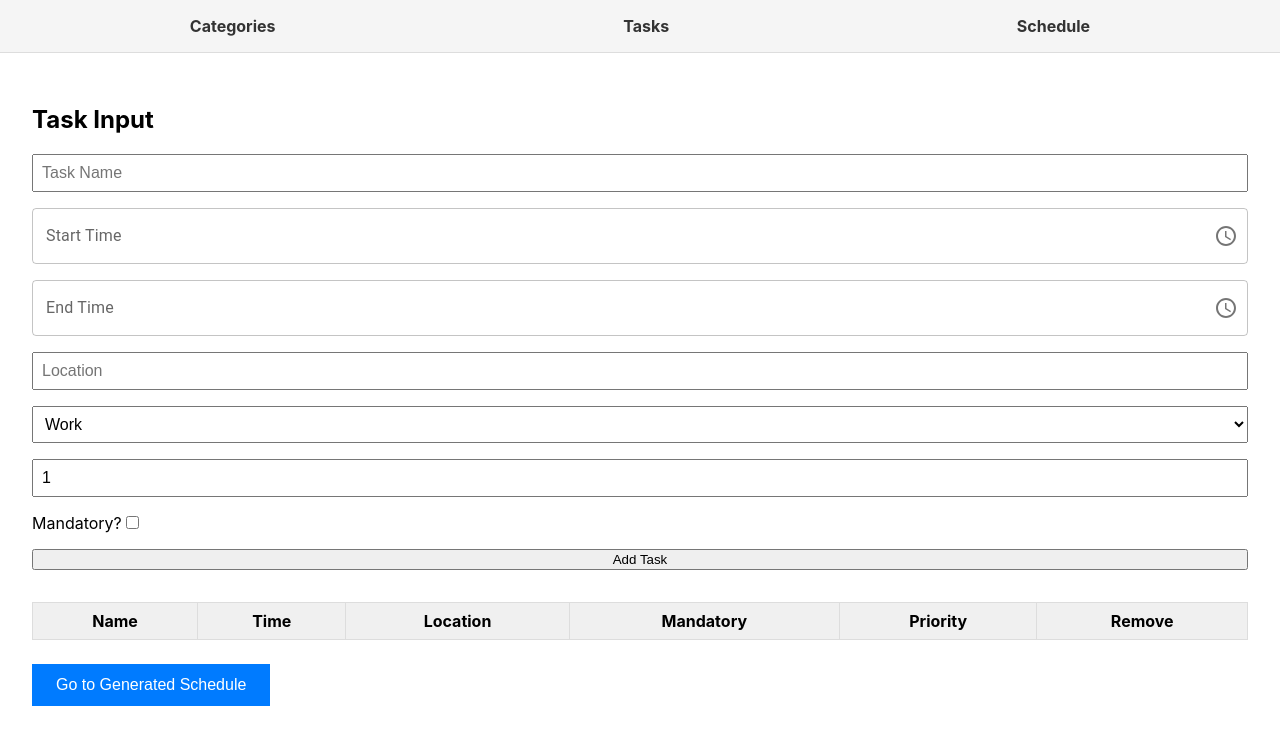
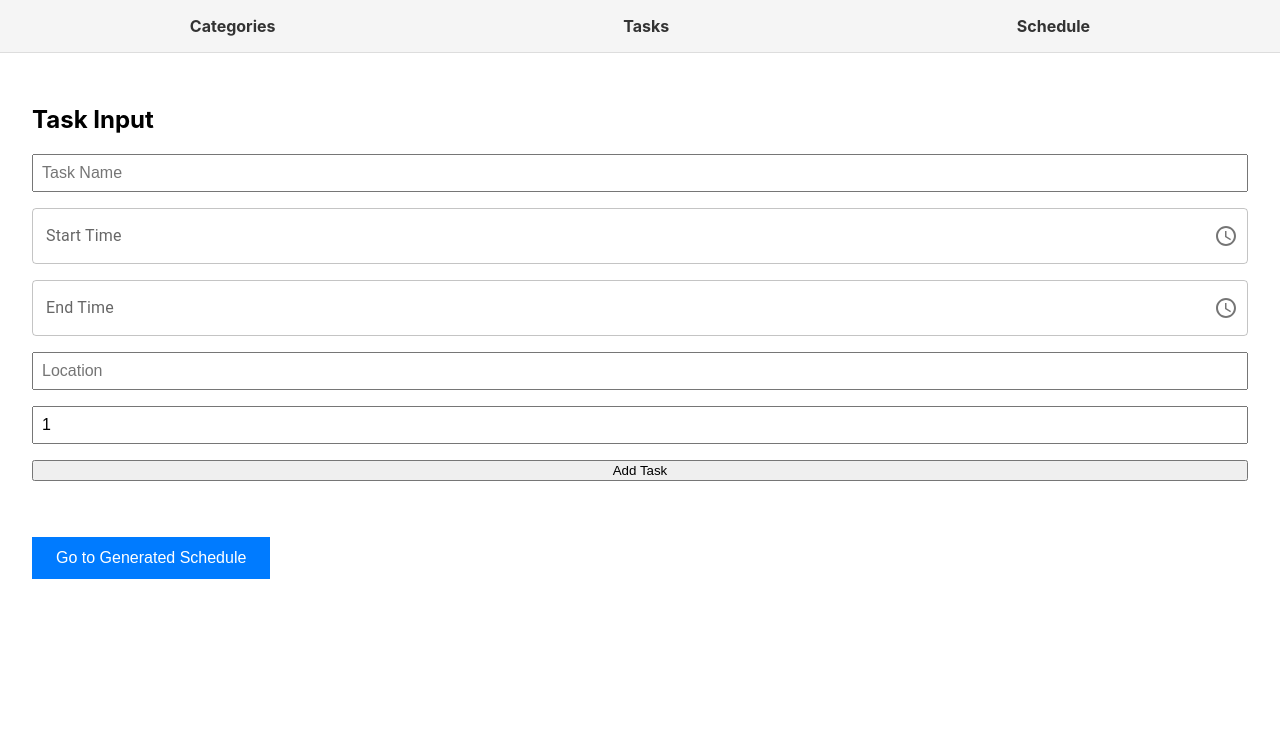
Before and after one commit to brianmcmanus2000/planner-app, a React (Create React App) app: page /tasks in a window 1280 px wide. Shown: the top 744 px of the page. Built offline with nearby package versions, Linux system fonts and the light colour scheme.

Commit message:
improved task input page

```diff
--- a/src/pages/TaskInputPage.tsx
+++ b/src/pages/TaskInputPage.tsx
@@ -10,8 +10,6 @@ interface Task {
   startTime: Dayjs | null;
   endTime: Dayjs | null;
   location: string;
-  category: string;
-  mandatory: boolean;
   priority: number;
 }
 
@@ -22,8 +20,6 @@ const TaskInputPage = () => {
     startTime: null,
     endTime: null,
     location: '',
-    category: 'Work',
-    mandatory: false,
     priority: 1,
   });
   const [taskList, setTaskList] = useState<Task[]>([]);
@@ -40,17 +36,45 @@ const TaskInputPage = () => {
   };
 
   const addTask = () => {
-    setTaskList([...taskList, task]);
+    if (!task.name.trim()) {
+      alert('Task name is required.');
+      return;
+    }
+    if (!task.startTime) {
+      alert('Start time is required.');
+      return;
+    }
+    if (!task.endTime) {
+      alert('End time is required.');
+      return;
+    }
+    if (task.endTime.isBefore(task.startTime)) {
+      alert('End time must be after start time.');
+      return;
+    }
+
+    const updatedList = [...taskList, task];
+
+    // ✅ Sort tasks by startTime ascending
+    updatedList.sort((a, b) => {
+      if (a.startTime && b.startTime) {
+        return a.startTime.isBefore(b.startTime) ? -1 : 1;
+      }
+      return 0;
+    });
+
+    setTaskList(updatedList);
+
     setTask({
       name: '',
-      startTime: null,  // ✅ null, not ''
-      endTime: null,    // ✅ null, not ''
+      startTime: null,
+      endTime: null,
       location: '',
-      category: 'Work',
-      mandatory: false,
       priority: 1,
     });
   };
+
+
 
   const removeTask = (index: number) => {
     setTaskList(taskList.filter((_, i) => i !== index));
@@ -74,11 +98,6 @@ const TaskInputPage = () => {
           />
         </LocalizationProvider>
         <input name="location" value={task.location} onChange={handleChange} placeholder="Location" />
-        <select name="category" value={task.category} onChange={handleChange}>
-          <option value="Work">Work</option>
-          <option value="Chores">Chores</option>
-          <option value="Relaxation">Relaxation</option>
-        </select>
         <input
           type="number"
           name="priority"
@@ -88,31 +107,16 @@ const TaskInputPage = () => {
           onChange={handleChange}
           placeholder="Priority"
         />
-        <label>
-          Mandatory?
-          <input
-            type="checkbox"
-            name="mandatory"
-            checked={task.mandatory}
-            onChange={handleChange}
-          />
-        </label>
         <button onClick={addTask}>Add Task</button>
       </div>
 
       <table className={styles.taskTable}>
-        <thead>
-          <tr>
-            <th>Name</th><th>Time</th><th>Location</th><th>Mandatory</th><th>Priority</th><th>Remove</th>
-          </tr>
-        </thead>
         <tbody>
           {taskList.map((t, idx) => (
             <tr key={idx}>
               <td>{t.name}</td>
               <td>{t.startTime ? t.startTime.format('hh:mm A') : ''} - {t.endTime ? t.endTime.format('hh:mm A') : ''}</td>
               <td>{t.location}</td>
-              <td>{t.mandatory ? 'Yes' : 'No'}</td>
               <td>{t.priority}</td>
               <td><button onClick={() => removeTask(idx)}>❌</button></td>
             </tr>
```
